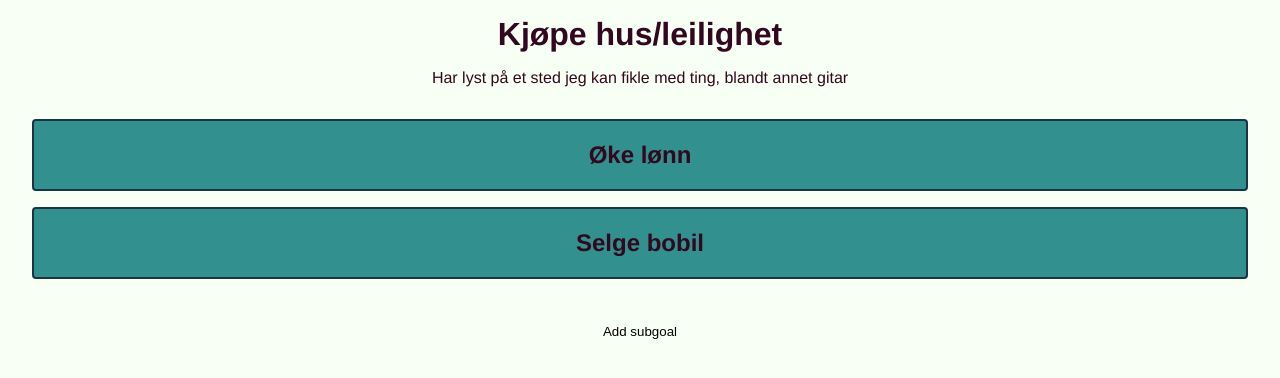
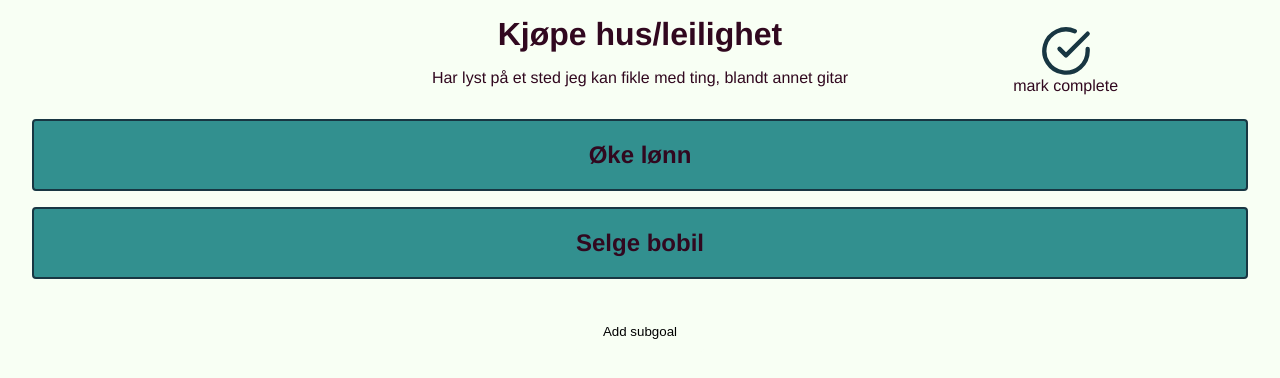
Before and after one commit to tuuturu/goal-disecter, a Vue app: page / in a window 1280 px wide. Both pictures are taken after a click on the element "Kjøpe hus/leilighet". Shown: the top 378 px of the page. Built offline with nearby package versions, Linux system fonts and the light colour scheme.

Commit message:
✅ Add mark complete functionality
Closes #1

```diff
--- a/src/assets/theme.scss
+++ b/src/assets/theme.scss
@@ -10,8 +10,7 @@ $primary-color: #183642;
 $default-radius: 4px;
 $default-border-size: 2px;
 
-$default-padding: 1em;
-$default-margin: 1em;
+$default-spacing: 1em;
 
 // Form inputs
 input {
--- /dev/null
+++ b/src/components/IconCheck.vue
@@ -0,0 +1,27 @@
+<template>
+  <svg
+      xmlns="http://www.w3.org/2000/svg"
+      width="24"
+      height="24"
+      viewBox="0 0 24 24"
+      fill="none"
+      stroke="currentColor"
+      stroke-width="2"
+      stroke-linecap="round"
+      stroke-linejoin="round"
+      class="IconCheck feather feather-check-circle"
+  >
+    <path d="M22 11.08V12a10 10 0 1 1-5.93-9.14"></path>
+    <polyline points="22 4 12 14.01 9 11.01"></polyline>
+  </svg>
+</template>
+
+<script>
+export default {
+  name: 'IconCheck',
+}
+</script>
+
+<style lang="scss" scoped>
+.IconCheck {}
+</style>
--- a/src/models/goal.js
+++ b/src/models/goal.js
@@ -1,10 +1,13 @@
 
 export default class {
-  constructor({ id, parent, title, reasoning}) {
+  constructor({ id, parent, title, reasoning, complete }) {
     this.id = id
     this.parent = parent
+
     this.title = title
     this.reasoning = reasoning
+
+    this.complete = !!complete
   }
 
   validate() {
--- a/src/store/goals.js
+++ b/src/store/goals.js
@@ -50,6 +50,15 @@ const actions = {
     console.log('updating: ', updatedGoal)
 
     commit('goal', updatedGoal)
+  },
+  async markComplete({ commit, dispatch, getters }, goalID) {
+    getters.subgoals(goalID).forEach(subgoal => subgoal.complete = true)
+
+    const goal = getters.goal(goalID)
+
+    goal.complete = true
+
+    await dispatch('update', goal)
   }
 }
 
--- a/src/views/Goal.vue
+++ b/src/views/Goal.vue
@@ -1,5 +1,8 @@
 <template>
   <div class="Goal">
+    <div class="header">
+      <div class="header-left">&nbsp;</div>
+      <div class="header-center">
         <h1
             id="title"
             :class="{ 'pre-editable': !editable.title, editable: editable.title }"
@@ -18,11 +21,17 @@
         >
           {{ goal.reasoning }}
         </p>
+      </div>
+      <div class="header-right">
+        <IconCheck @click="markAsDone"/>
+        <span>mark complete</span>
+      </div>
+    </div>
 
-    <GoalList :goals="subgoals" />
+    <GoalList :goals="incompleteSubgoals" />
 
     <div class="goal-actions" v-show="!showSubgoalAdder">
-      <button v-if="subgoals.length === 0" class="primary" @click="showSubgoalAdder = true">Dissect</button>
+      <button v-if="incompleteSubgoals.length === 0" class="primary" @click="showSubgoalAdder = true">Dissect</button>
       <button v-else class="secondary" @click="showSubgoalAdder = true">Add subgoal</button>
     </div>
     <div class="goal-dissecter" v-show="showSubgoalAdder">
@@ -37,6 +46,11 @@
             @focusout="addSubgoal" />
       </label>
     </div>
+
+    <div class="completed-goal-container" v-show="completedSubgoals.length > 0">
+      <h2>Completed goals</h2>
+      <GoalList :goals="completedSubgoals" />
+    </div>
   </div>
 </template>
 
@@ -44,16 +58,20 @@
 import GoalList from '~/components/GoalList.vue'
 
 import models from '~/models'
+import IconCheck from '~/components/IconCheck.vue'
 
 export default {
   name: 'Goal',
-  components: { GoalList },
+  components: { GoalList, IconCheck },
   computed: {
     goal() {
       return this.$store.getters['goals/goal'](this.$route.params.id)
     },
-    subgoals() {
-      return this.$store.getters['goals/subgoals'](this.$route.params.id)
+    incompleteSubgoals() {
+      return this.$store.getters['goals/subgoals'](this.$route.params.id).filter(subgoal => !subgoal.complete)
+    },
+    completedSubgoals() {
+      return this.$store.getters['goals/subgoals'](this.$route.params.id).filter(subgoal => subgoal.complete)
     }
   },
   data: () => ({
@@ -97,6 +115,15 @@ export default {
 
       this.$store.dispatch('goals/update', this.goal)
     },
+    async markAsDone() {
+      const parent = this.goal.parent
+
+      await this.$store.dispatch('goals/markComplete', this.goal.id)
+
+      if (parent) return this.$router.push(`/goals/${parent}`)
+
+      return this.$router.push('/')
+    },
     async addSubgoal(event) {
       const goal = new models.Goal({
         parent: this.goal.id,
@@ -112,7 +139,7 @@ export default {
 
       event.target.parentElement.remove()
 
-      if (this.subgoals.length === 3) this.showSubgoalAdder = false
+      if (this.incompleteSubgoals.length === 3) this.showSubgoalAdder = false
     }
   },
 }
@@ -123,7 +150,7 @@ export default {
 
 .Goal {
   margin: 1em;
-  padding: 0 $default-padding;
+  padding: 0 $default-spacing;
 
   display: flex;
   flex-direction: column;
@@ -131,11 +158,50 @@ export default {
   align-items: center;
 }
 
+.header {
+  width: 100%;
+
+  display: flex;
+  justify-content: space-between;
+
+  align-items: center;
+}
+
+.header-left,
+.header-right {
+  flex-basis: 30%;
+}
+
+.header-center {
+  max-width: 50%;
+}
+
+.header-right {
+  display: flex;
+  flex-direction: column;
+
+  align-items: center;
+
+  svg {
+    width: 52px;
+    height: 52px;
+
+    color: $primary-color;
+  }
+  svg:hover {
+    color: $primary-text-color;
+  }
+}
+
 h1 {
   margin: 0;
 }
 
 .GoalList {
+  width: 100%;
+}
+
+.completed-goal-container {
   width: 100%;
 }
 
@@ -151,7 +217,7 @@ h1 {
 }
 
 .editable {
-  padding: $default-padding;
+  padding: $default-spacing;
 
   background: white;
   border: $default-border-size solid $primary-color;
--- a/src/views/Home.vue
+++ b/src/views/Home.vue
@@ -6,6 +6,12 @@
     </div>
 
     <GoalList :goals="goals" />
+
+    <div class="completed-goals" v-show="completedGoals.length > 0">
+      <h2>Complete</h2>
+
+      <GoalList :goals="completedGoals" />
+    </div>
   </div>
 </template>
 
@@ -19,8 +25,11 @@ export default {
   components: { GoalList },
   computed: {
     goals() {
-      return this.$store.getters['goals/topLevelGoals']
-    }
+      return this.$store.getters['goals/topLevelGoals'].filter(goal => !goal.complete)
+    },
+    completedGoals() {
+      return this.$store.getters['goals/topLevelGoals'].filter(goal => goal.complete)
+    },
   },
   created() {
     this.$store.dispatch('goals/refresh')
@@ -47,8 +56,10 @@ export default {
 </script>
 
 <style lang="scss" scoped>
+@import 'src/assets/theme';
+
 .Home {
-  margin-top: 1em;
+  padding: $default-spacing;
 
   display: flex;
   flex-direction: column;
@@ -77,6 +88,10 @@ input {
 }
 
 .GoalList {
-  width: 50%;
+  width: 100%;
+}
+
+.completed-goals {
+  width: 100%;
 }
 </style>
```
Lines whose indentation alone changed are shown as unchanged.
